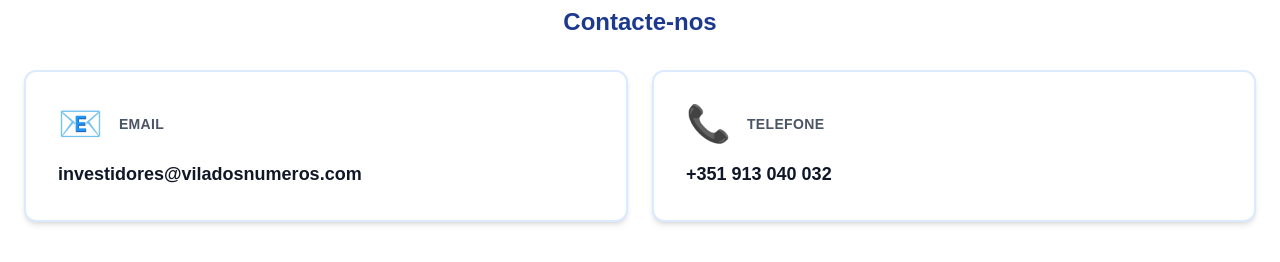
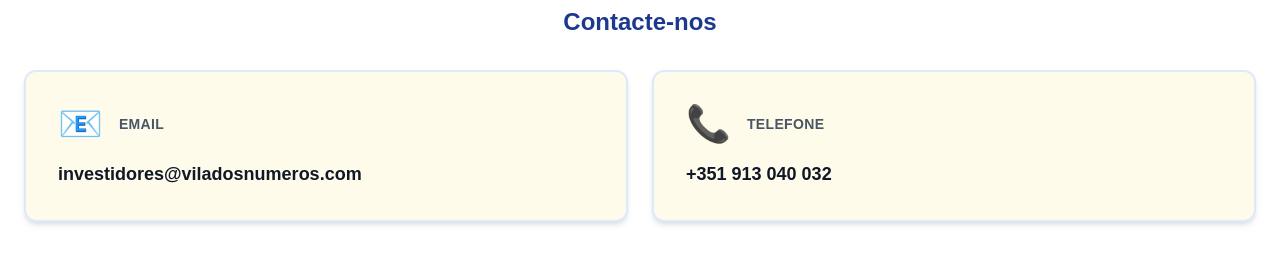
Before and after one commit to nunoleal-dotcom/viladosnumeros-headless, a Next.js app: page /investors in a window 1280 px wide. Shown: the part 690-952 px from the top of the page. Built offline with nearby package versions, Linux system fonts and the light colour scheme.

Commit message:
Polish: Add light cream background (amber-50) to contact info cards

```diff
--- a/app/about/page.tsx
+++ b/app/about/page.tsx
@@ -149,14 +149,14 @@
       <div className="max-w-7xl mx-auto px-6 py-8">
         <h3 className="text-2xl font-bold text-blue-900 mb-8 text-center">Contacte-nos</h3>
         <div className="grid grid-cols-1 md:grid-cols-2 gap-6">
-          <div className="bg-white p-8 rounded-xl border-2 border-blue-100 shadow-md hover:shadow-lg hover:border-blue-200 transition">
+          <div className="bg-amber-50 p-8 rounded-xl border-2 border-blue-100 shadow-md hover:shadow-lg hover:border-blue-200 transition">
             <div className="flex items-center gap-4 mb-4">
               <span className="text-4xl">📧</span>
               <p className="text-sm text-gray-600 font-bold uppercase tracking-wide">Email</p>
             </div>
             <p className="text-lg font-semibold text-gray-900">investidores@viladosnumeros.com</p>
           </div>
-          <div className="bg-white p-8 rounded-xl border-2 border-blue-100 shadow-md hover:shadow-lg hover:border-blue-200 transition">
+          <div className="bg-amber-50 p-8 rounded-xl border-2 border-blue-100 shadow-md hover:shadow-lg hover:border-blue-200 transition">
             <div className="flex items-center gap-4 mb-4">
               <span className="text-4xl">📞</span>
               <p className="text-sm text-gray-600 font-bold uppercase tracking-wide">Telefone</p>
--- a/app/investors/page.tsx
+++ b/app/investors/page.tsx
@@ -199,14 +199,14 @@
         <div className="mt-16">
           <h3 className="text-2xl font-bold text-blue-900 mb-8 text-center">Contacte-nos</h3>
           <div className="grid grid-cols-1 md:grid-cols-2 gap-6">
-            <div className="bg-white p-8 rounded-xl border-2 border-blue-100 shadow-md hover:shadow-lg hover:border-blue-200 transition">
+            <div className="bg-amber-50 p-8 rounded-xl border-2 border-blue-100 shadow-md hover:shadow-lg hover:border-blue-200 transition">
               <div className="flex items-center gap-4 mb-4">
                 <span className="text-4xl">📧</span>
                 <p className="text-sm text-gray-600 font-bold uppercase tracking-wide">Email</p>
               </div>
               <p className="text-lg font-semibold text-gray-900">investidores@viladosnumeros.com</p>
             </div>
-            <div className="bg-white p-8 rounded-xl border-2 border-blue-100 shadow-md hover:shadow-lg hover:border-blue-200 transition">
+            <div className="bg-amber-50 p-8 rounded-xl border-2 border-blue-100 shadow-md hover:shadow-lg hover:border-blue-200 transition">
               <div className="flex items-center gap-4 mb-4">
                 <span className="text-4xl">📞</span>
                 <p className="text-sm text-gray-600 font-bold uppercase tracking-wide">Telefone</p>
```
